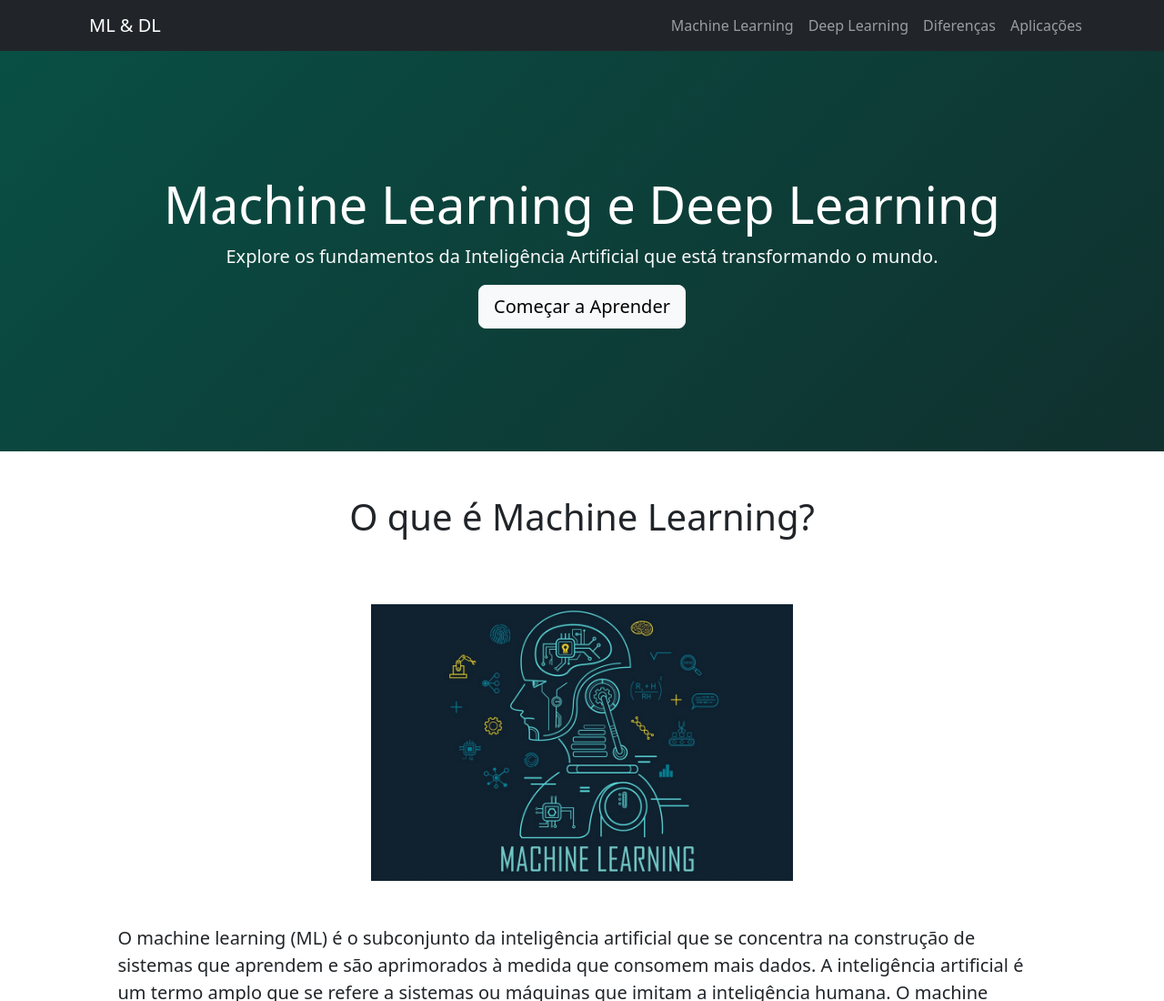
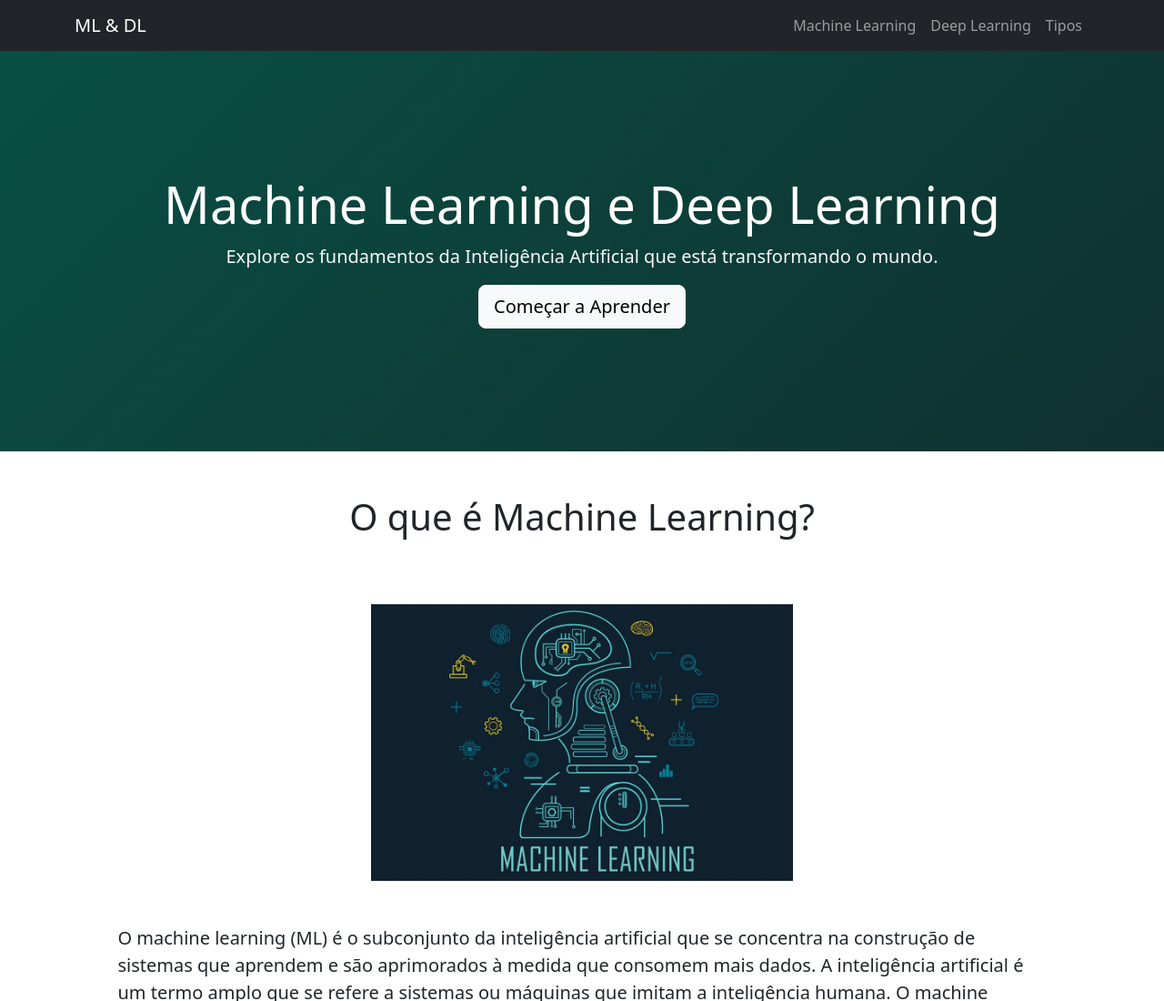
Before and after one commit to sdnickk/machine-learning-e-deep-learning.github.io, a plain HTML site: page index.html in a window 1280 px wide. Shown: the top 1100 px of the page at 91% size. Drawn offline with nearby package versions, Linux system fonts and the light colour scheme.

Commit message:
atualização

```diff
--- a/index.html
+++ b/index.html
@@ -14,7 +14,7 @@
     <header>
         <nav class="navbar navbar-expand-lg bg-dark navbar-dark">
             <div class="container">
-                <a class="navbar-brand ms-3" href="#">ML & DL</a>
+                <a class="navbar-brand ms-auto" href="#">ML & DL</a>
                 <button class="navbar-toggler" type="button" data-bs-toggle="collapse"
                     data-bs-target="#navbarNavAltMarkup" aria-controls="navbarNavAltMarkup" aria-expanded="false"
                     aria-label="Toggle navigation">
@@ -23,10 +23,9 @@
                 <!-- teste commit -->
                 <div class="collapse navbar-collapse" id="navbarNavAltMarkup">
                     <div class="navbar-nav ms-auto">
-                        <a class="nav-link" href="#">Machine Learning</a>
-                        <a class="nav-link" href="#">Deep Learning</a>
-                        <a class="nav-link" href="#">Diferenças</a>
-                        <a class="nav-link" href="#">Aplicações</a>
+                        <a class="nav-link" href="#ml">Machine Learning</a>
+                        <a class="nav-link" href="#dl">Deep Learning</a>
+                        <a class="nav-link" href="#tipos">Tipos</a>
                     </div>
                 </div>
             </div>
@@ -144,7 +143,7 @@
                         <p class="lead">O aprendizado profundo é desenvolvido por camadas de redes neurais, que são algoritmos modelados livremente no modo como os cérebros humanos funcionam. O treinamento com grandes quantidades de dados é o que configura os neurônios na rede neural. O resultado é um modelo de aprendizado profundo que, uma vez treinado, processa novos dados. Os modelos de aprendizado profundo absorvem informações de várias fontes de dados e analisam esses dados em tempo real, sem a necessidade de intervenção humana. No aprendizado profundo, as unidades de processamento gráfico (GPUs) são otimizadas para modelos de treinamento porque podem processar vários cálculos simultaneamente.</p>
                         <p class="lead">O aprendizado profundo é o que impulsiona muitas tecnologias de inteligência artificial (IA) que podem melhorar a automação e as tarefas analíticas. A maioria das pessoas encontra aprendizado profundo todos os dias quando navega na internet ou usa seus telefones celulares. Entre inúmeras outras aplicações, o aprendizado profundo gera legendas para vídeos do YouTube, executa o reconhecimento de fala em telefones e alto-falantes inteligentes, fornece reconhecimento facial para fotografias e habilita carros autônomos. E à medida que cientistas de dados e pesquisadores lidam com projetos de aprendizado profundo cada vez mais complexos - aproveitando estruturas de aprendizado profundo - esse tipo de inteligência artificial se tornará cada vez mais uma parte maior do nosso dia a dia.</p>
 
-                        <h2>Tipos de Machine Learning</h2>
+                        <h2 id="tipos">Tipos de Machine Learning</h2>
                         <p class="lead">Existem vários tipos de arquiteturas de deep learning, cada uma otimizada para diferentes tipos de problemas. As mais comuns são:</p>
                         <ol class="list-group list-group-numbered list-group-flush col-lg-8">
                             <li class="list-group-item d-flex justify-content-between align-items-start">
```
